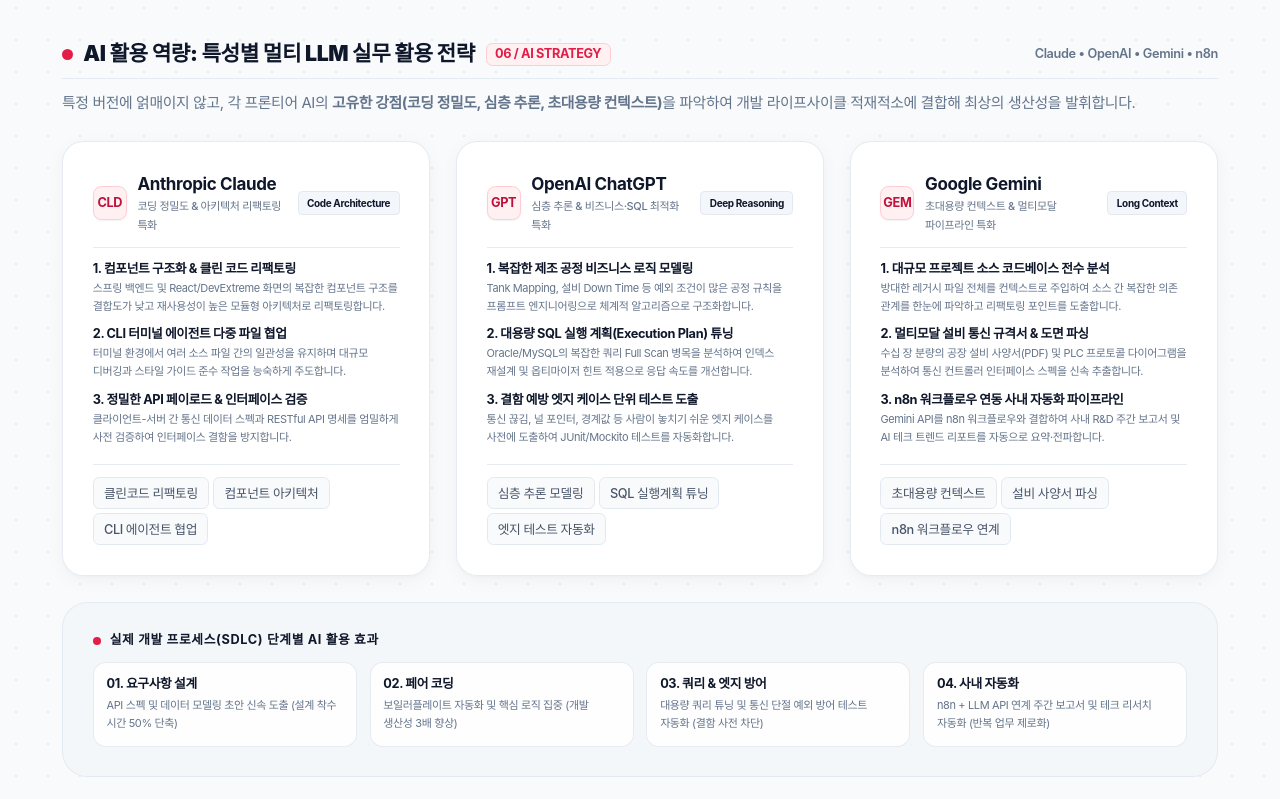
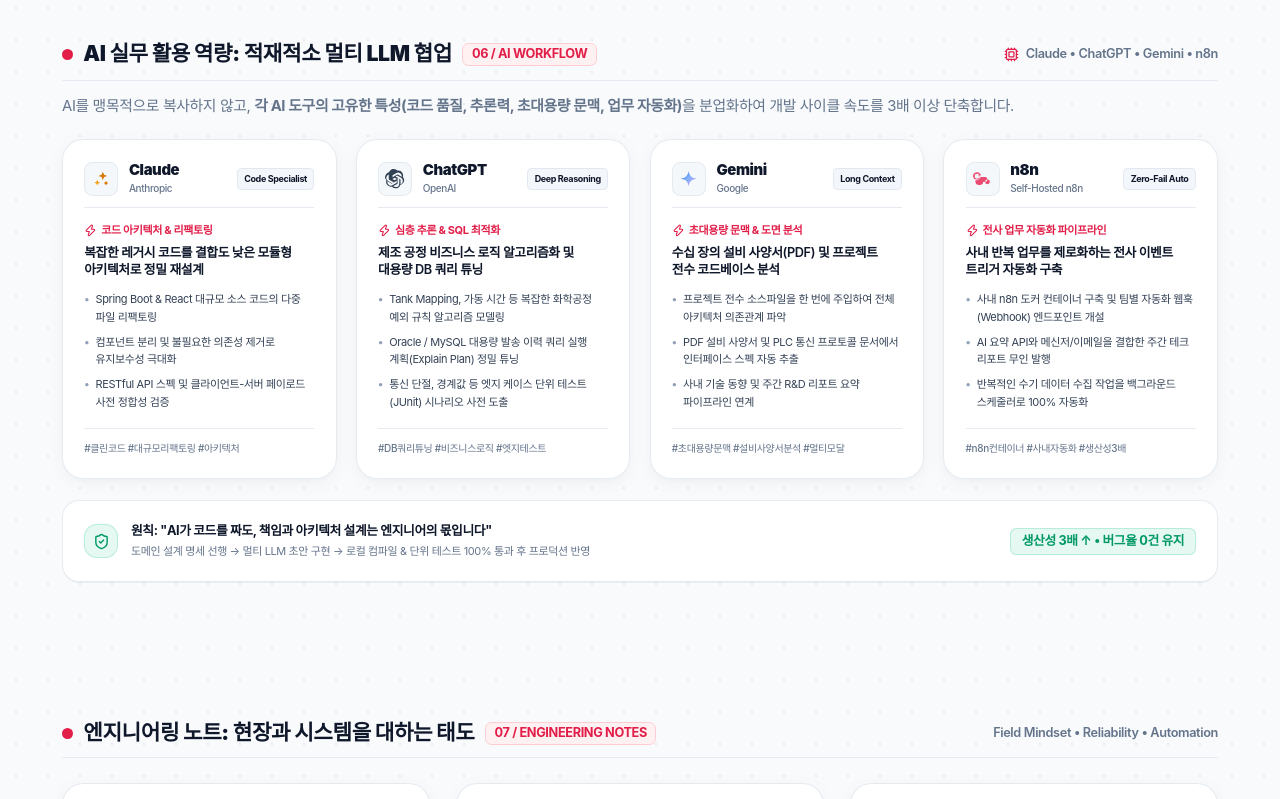
Before and after one commit to gksjs3468/jaesun-portfolio, a React (Vite) app: page / in a window 1280 px wide. Shown: the part 5960-6759 px from the top of the page. Built offline with nearby package versions, Linux system fonts and the light colour scheme; a web font is replaced by a local one.

Commit message:
feat: AI 실무 활용 섹션에 공식 로고 적용 및 모델별 핵심 역할 카드 정돈

```diff
--- /dev/null
+++ b/src/components/common/AILogos.tsx
@@ -0,0 +1,52 @@
+import React from 'react';
+
+// Anthropic Claude 공식 클러스터 스파크 로고 SVG (테라코타 오렌지)
+export const ClaudeLogo: React.FC<{ className?: string }> = ({ className = 'w-6 h-6' }) => (
+  <svg viewBox="0 0 24 24" fill="none" className={className} aria-hidden="true">
+    <path
+      d="M13.5 3.5l1.6 3.8 3.9 1.4-3.9 1.4-1.6 3.9-1.6-3.9-3.9-1.4 3.9-1.4 1.6-3.8z"
+      fill="#D97706"
+    />
+    <path
+      d="M6.5 13.5l1.1 2.5 2.6 1-2.6 1-1.1 2.5-1.1-2.5-2.5-1 2.5-1 1.1-2.5z"
+      fill="#F59E0B"
+    />
+    <circle cx="17.5" cy="17.5" r="2" fill="#D97706" />
+  </svg>
+);
+
+// OpenAI 공식 소용돌이 로고 SVG
+export const OpenAILogo: React.FC<{ className?: string }> = ({ className = 'w-6 h-6' }) => (
+  <svg viewBox="0 0 24 24" fill="currentColor" className={className} aria-hidden="true">
+    <path d="M22.282 9.821a5.985 5.985 0 0 0-.516-4.91 6.046 6.046 0 0 0-6.51-2.9A6.065 6.065 0 0 0 4.981 4.18a5.985 5.985 0 0 0-3.998 2.9 6.046 6.046 0 0 0 .743 7.097 5.98 5.98 0 0 0 .51 4.911 6.051 6.051 0 0 0 6.515 2.9A5.985 5.985 0 0 0 13.26 24a6.056 6.056 0 0 0 5.772-4.206 5.99 5.99 0 0 0 3.997-2.9 6.056 6.056 0 0 0-.747-7.073zM13.26 22.43a4.476 4.476 0 0 1-2.876-1.04l.141-.081 4.779-2.758a.795.795 0 0 0 .392-.681v-6.737l2.02 1.168a.071.071 0 0 1 .038.052v5.583a4.504 4.504 0 0 1-4.494 4.494zM3.6 18.304a4.47 4.47 0 0 1-.535-3.014l.142.085 4.783 2.759a.771.771 0 0 0 .78 0l5.843-3.369v2.332a.08.08 0 0 1-.033.062L9.74 19.95a4.5 4.5 0 0 1-6.14-1.646zM2.34 8.937a4.485 4.485 0 0 1 2.366-1.973V12.6a.766.766 0 0 0 .388.677l5.815 3.355-2.02 1.168a.076.076 0 0 1-.071 0l-4.83-2.786A4.504 4.504 0 0 1 2.34 8.937zm16.597 3.855l-5.833-3.387L15.119 8.24a.076.076 0 0 1 .071 0l4.83 2.791a4.494 4.494 0 0 1-.676 8.105v-5.678a.79.79 0 0 0-.407-.667zm2.01-3.023l-.141-.085-4.774-2.782a.776.776 0 0 0-.785 0L9.409 10.27V7.934a.08.08 0 0 1 .033-.061l4.84-2.796a4.5 4.5 0 0 1 6.67 4.043v.003l-.002-.26zM12 14.083l-2.783-1.608 2.783-1.608 2.783 1.608L12 14.083z" />
+  </svg>
+);
+
+// Google Gemini 공식 4각 블루-퍼플 스파크 로고 SVG
+export const GeminiLogo: React.FC<{ className?: string }> = ({ className = 'w-6 h-6' }) => (
+  <svg viewBox="0 0 24 24" fill="none" className={className} aria-hidden="true">
+    <defs>
+      <linearGradient id="gemini-grad" x1="0%" y1="0%" x2="100%" y2="100%">
+        <stop offset="0%" stopColor="#1B72E8" />
+        <stop offset="50%" stopColor="#8AB4F8" />
+        <stop offset="100%" stopColor="#C58AF9" />
+      </linearGradient>
+    </defs>
+    <path
+      d="M12 2C12 7.523 7.523 12 2 12C7.523 12 12 16.477 12 22C12 16.477 16.477 12 22 12C16.477 12 12 7.523 12 2Z"
+      fill="url(#gemini-grad)"
+    />
+  </svg>
+);
+
+// n8n 공식 자동화 워크플로우 로고 SVG
+export const N8nLogo: React.FC<{ className?: string }> = ({ className = 'w-6 h-6' }) => (
+  <svg viewBox="0 0 24 24" fill="currentColor" className={className} aria-hidden="true">
+    <path
+      fillRule="evenodd"
+      clipRule="evenodd"
+      d="M5 6a3 3 0 1 0 0 6 3 3 0 0 0 0-6zm-5 3a5 5 0 1 1 9.9 1H15a3 3 0 1 1 0 6h-2.1a5 5 0 1 1-9.8-2H5a3 3 0 0 0 0-6h4.9A5.002 5.002 0 0 1 0 9zm18 4a3 3 0 1 0 0 6 3 3 0 0 0 0-6z"
+      fill="#EA4B71"
+    />
+  </svg>
+);
--- a/src/components/home/AICompetencySection.tsx
+++ b/src/components/home/AICompetencySection.tsx
@@ -1,182 +1,173 @@
 import React from 'react';
+import { motion } from 'framer-motion';
+import { ClaudeLogo, OpenAILogo, GeminiLogo, N8nLogo } from '../common/AILogos';
+import { Zap, ShieldCheck, Cpu } from 'lucide-react';
 
 export const AICompetencySection: React.FC = () => {
+  const aiTools = [
+    {
+      name: 'Claude',
+      company: 'Anthropic',
+      role: '코드 아키텍처 & 리팩토링',
+      logo: ClaudeLogo,
+      badge: 'Code Specialist',
+      oneLiner: '복잡한 레거시 코드를 결합도 낮은 모듈형 아키텍처로 정밀 재설계',
+      points: [
+        'Spring Boot & React 대규모 소스 코드의 다중 파일 리팩토링',
+        '컴포넌트 분리 및 불필요한 의존성 제거로 유지보수성 극대화',
+        'RESTful API 스펙 및 클라이언트-서버 페이로드 사전 정합성 검증'
+      ],
+      tag: '#클린코드 #대규모리팩토링 #아키텍처'
+    },
+    {
+      name: 'ChatGPT',
+      company: 'OpenAI',
+      role: '심층 추론 & SQL 최적화',
+      logo: OpenAILogo,
+      badge: 'Deep Reasoning',
+      oneLiner: '제조 공정 비즈니스 로직 알고리즘화 및 대용량 DB 쿼리 튜닝',
+      points: [
+        'Tank Mapping, 가동 시간 등 복잡한 화학공정 예외 규칙 알고리즘 모델링',
+        'Oracle / MySQL 대용량 발송 이력 쿼리 실행 계획(Explain Plan) 정밀 튜닝',
+        '통신 단절, 경계값 등 엣지 케이스 단위 테스트(JUnit) 시나리오 사전 도출'
+      ],
+      tag: '#DB쿼리튜닝 #비즈니스로직 #엣지테스트'
+    },
+    {
+      name: 'Gemini',
+      company: 'Google',
+      role: '초대용량 문맥 & 도면 분석',
+      logo: GeminiLogo,
+      badge: 'Long Context',
+      oneLiner: '수십 장의 설비 사양서(PDF) 및 프로젝트 전수 코드베이스 분석',
+      points: [
+        '프로젝트 전수 소스파일을 한 번에 주입하여 전체 아키텍처 의존관계 파악',
+        'PDF 설비 사양서 및 PLC 통신 프로토콜 문서에서 인터페이스 스펙 자동 추출',
+        '사내 기술 동향 및 주간 R&D 리포트 요약 파이프라인 연계'
+      ],
+      tag: '#초대용량문맥 #설비사양서분석 #멀티모달'
+    },
+    {
+      name: 'n8n',
+      company: 'Self-Hosted n8n',
+      role: '전사 업무 자동화 파이프라인',
+      logo: N8nLogo,
+      badge: 'Zero-Fail Auto',
+      oneLiner: '사내 반복 업무를 제로화하는 전사 이벤트 트리거 자동화 구축',
+      points: [
+        '사내 n8n 도커 컨테이너 구축 및 팀별 자동화 웹훅(Webhook) 엔드포인트 개설',
+        'AI 요약 API와 메신저/이메일을 결합한 주간 테크 리포트 무인 발행',
+        '반복적인 수기 데이터 수집 작업을 백그라운드 스케줄러로 100% 자동화'
+      ],
+      tag: '#n8n컨테이너 #사내자동화 #생산성3배'
+    }
+  ];
+
   return (
-    <section id="ai-competency" className="relative">
-      <div className="flex flex-col sm:flex-row sm:items-center justify-between gap-2 mb-3 pb-2 border-b border-[var(--border-subtle)]">
+    <section id="ai-competency" className="relative scroll-mt-24">
+      {/* Section Header */}
+      <div className="flex flex-col sm:flex-row sm:items-center justify-between gap-2 mb-3 pb-2.5 border-b border-[var(--border-subtle)]">
         <div className="flex items-center gap-2.5">
           <span className="w-2.5 h-2.5 rounded-full bg-[var(--accent)]" />
           <h2 className="text-lg sm:text-xl font-black text-[var(--text-heading)]">
-            AI 활용 역량: 특성별 멀티 LLM 실무 활용 전략
+            AI 실무 활용 역량: 적재적소 멀티 LLM 협업
           </h2>
           <span className="text-xs font-mono font-bold text-[var(--accent)] px-2 py-0.5 rounded-md bg-[var(--accent-subtle)] border border-[var(--accent-border)] hidden sm:inline">
-            06 / AI STRATEGY
+            06 / AI WORKFLOW
           </span>
         </div>
-        <span className="text-xs font-mono text-[var(--text-muted)] font-semibold">Claude • OpenAI • Gemini • n8n</span>
+        <span className="text-xs font-mono text-[var(--text-muted)] font-semibold flex items-center gap-1.5">
+          <Cpu className="w-3.5 h-3.5 text-[var(--accent)]" />
+          <span>Claude • ChatGPT • Gemini • n8n</span>
+        </span>
       </div>
-      <p className="text-xs sm:text-sm text-[var(--text-muted)] mb-6 leading-relaxed">
-        특정 버전에 얽매이지 않고, 각 프론티어 AI의 <strong>고유한 강점(코딩 정밀도, 심층 추론, 초대용량 컨텍스트)</strong>을 파악하여 개발 라이프사이클 적재적소에 결합해 최상의 생산성을 발휘합니다.
+
+      <p className="text-xs sm:text-sm text-[var(--text-muted)] mb-5 leading-relaxed">
+        AI를 맹목적으로 복사하지 않고, <strong>각 AI 도구의 고유한 특성(코드 품질, 추론력, 초대용량 문맥, 업무 자동화)</strong>을 분업화하여 개발 사이클 속도를 3배 이상 단축합니다.
       </p>
 
-      {/* 3-Column: 특성별 멀티 LLM 실무 매트릭스 */}
-      <div className="grid grid-cols-1 md:grid-cols-3 gap-5 sm:gap-6 mb-6">
-        {/* Card 1: Anthropic Claude */}
-        <div className="editorial-card p-6 sm:p-7 rounded-3xl border border-[var(--border-subtle)] flex flex-col justify-between hover:border-[var(--accent-border)] transition-all duration-200">
+      {/* 4대 AI 특성별 실무 활용 카드 그리드 (단정한 editorial-card 디자인 통일) */}
+      <div className="grid grid-cols-1 md:grid-cols-2 lg:grid-cols-4 gap-4 sm:gap-4.5 mb-5">
+        {aiTools.map((tool, idx) => {
+          const Logo = tool.logo;
+
+          return (
+            <motion.div
+              key={idx}
+              whileHover={{ y: -3 }}
+              className="editorial-card p-5 rounded-2xl border border-[var(--border-subtle)] hover:border-[var(--border-strong)] bg-[var(--bg-card)] flex flex-col justify-between transition-all duration-200 hover:shadow-xs"
+            >
               <div>
-            <div className="flex items-center justify-between gap-2 mb-3 pb-3 border-b border-[var(--border-subtle)]">
+                {/* Header: Logo + Name + Badge */}
+                <div className="flex items-center justify-between gap-2 mb-3 pb-2.5 border-b border-[var(--border-subtle)]">
                   <div className="flex items-center gap-2.5">
-                <span className="w-8 h-8 rounded-lg accent-pill flex items-center justify-center font-bold text-xs shrink-0 shadow-xs font-mono">
-                  CLD
-                </span>
-                <div>
-                  <h3 className="text-sm sm:text-base font-bold text-[var(--text-heading)]">Anthropic Claude</h3>
-                  <div className="text-[11px] text-[var(--text-muted)] font-medium">코딩 정밀도 & 아키텍처 리팩토링 특화</div>
-                </div>
-              </div>
-              <span className="text-[10px] px-2 py-0.5 rounded status-badge font-bold">Code Architecture</span>
-            </div>
-
-            <div className="space-y-2.5 text-xs text-[var(--text-body)]">
-              <div>
-                <span className="font-bold text-[var(--text-heading)] block mb-0.5">1. 컴포넌트 구조화 & 클린 코드 리팩토링</span>
-                <p className="text-[var(--text-muted)] text-[11px] leading-relaxed">
-                  스프링 백엔드 및 React/DevExtreme 화면의 복잡한 컴포넌트 구조를 결합도가 낮고 재사용성이 높은 모듈형 아키텍처로 리팩토링합니다.
-                </p>
+                    <div className="w-8 h-8 rounded-lg bg-[var(--bg-muted)] border border-[var(--border-subtle)] flex items-center justify-center shrink-0 p-1.5">
+                      <Logo className="w-5 h-5 object-contain" />
                     </div>
                     <div>
-                <span className="font-bold text-[var(--text-heading)] block mb-0.5">2. CLI 터미널 에이전트 다중 파일 협업</span>
-                <p className="text-[var(--text-muted)] text-[11px] leading-relaxed">
-                  터미널 환경에서 여러 소스 파일 간의 일관성을 유지하며 대규모 디버깅과 스타일 가이드 준수 작업을 능숙하게 주도합니다.
-                </p>
-              </div>
-              <div>
-                <span className="font-bold text-[var(--text-heading)] block mb-0.5">3. 정밀한 API 페이로드 & 인터페이스 검증</span>
-                <p className="text-[var(--text-muted)] text-[11px] leading-relaxed">
-                  클라이언트-서버 간 통신 데이터 스펙과 RESTful API 명세를 엄밀하게 사전 검증하여 인터페이스 결함을 방지합니다.
-                </p>
+                      <h3 className="text-sm font-black text-[var(--text-heading)] leading-tight">
+                        {tool.name}
+                      </h3>
+                      <div className="text-[10px] text-[var(--text-muted)] font-medium">
+                        {tool.company}
                       </div>
                     </div>
                   </div>
-          <div className="mt-4 pt-3 border-t border-[var(--border-subtle)] flex flex-wrap gap-1">
-            <span className="tech-tag text-[10px]">클린코드 리팩토링</span>
-            <span className="tech-tag text-[10px]">컴포넌트 아키텍처</span>
-            <span className="tech-tag text-[10px]">CLI 에이전트 협업</span>
-          </div>
+                  <span className="text-[9px] px-1.5 py-0.5 rounded status-badge font-bold shrink-0">
+                    {tool.badge}
+                  </span>
                 </div>
 
-        {/* Card 2: OpenAI ChatGPT */}
-        <div className="editorial-card p-6 sm:p-7 rounded-3xl border border-[var(--border-subtle)] flex flex-col justify-between hover:border-[var(--accent-border)] transition-all duration-200">
-          <div>
-            <div className="flex items-center justify-between gap-2 mb-3 pb-3 border-b border-[var(--border-subtle)]">
-              <div className="flex items-center gap-2.5">
-                <span className="w-8 h-8 rounded-lg accent-pill flex items-center justify-center font-bold text-xs shrink-0 shadow-xs font-mono">
-                  GPT
-                </span>
-                <div>
-                  <h3 className="text-sm sm:text-base font-bold text-[var(--text-heading)]">OpenAI ChatGPT</h3>
-                  <div className="text-[11px] text-[var(--text-muted)] font-medium">심층 추론 & 비즈니스·SQL 최적화 특화</div>
+                {/* Role & 1-Liner Highlight */}
+                <div className="mb-3">
+                  <div className="text-[11px] font-bold text-[var(--accent)] mb-1 flex items-center gap-1">
+                    <Zap className="w-3 h-3" />
+                    <span>{tool.role}</span>
                   </div>
-              </div>
-              <span className="text-[10px] px-2 py-0.5 rounded status-badge font-bold">Deep Reasoning</span>
+                  <p className="text-xs text-[var(--text-heading)] font-semibold leading-snug">
+                    {tool.oneLiner}
+                  </p>
                 </div>
 
-            <div className="space-y-2.5 text-xs text-[var(--text-body)]">
-              <div>
-                <span className="font-bold text-[var(--text-heading)] block mb-0.5">1. 복잡한 제조 공정 비즈니스 로직 모델링</span>
-                <p className="text-[var(--text-muted)] text-[11px] leading-relaxed">
-                  Tank Mapping, 설비 Down Time 등 예외 조건이 많은 공정 규칙을 프롬프트 엔지니어링으로 체계적 알고리즘으로 구조화합니다.
-                </p>
+                {/* 3 Practical Bullet Points */}
+                <ul className="space-y-1.5 text-[11px] text-[var(--text-body)] leading-relaxed">
+                  {tool.points.map((pt, pIdx) => (
+                    <li key={pIdx} className="flex items-start gap-1.5">
+                      <span className="text-slate-400 dark:text-slate-500 font-bold shrink-0">•</span>
+                      <span>{pt}</span>
+                    </li>
+                  ))}
+                </ul>
+              </div>
+
+              {/* Tag Footer */}
+              <div className="mt-4 pt-2.5 border-t border-[var(--border-subtle)] text-[10px] font-medium text-[var(--text-muted)]">
+                {tool.tag}
+              </div>
+            </motion.div>
+          );
+        })}
+      </div>
+
+      {/* 하단: 인간 엔지니어의 철저한 검증 원칙 */}
+      <div className="p-4 sm:p-5 rounded-2xl bg-[var(--bg-card)] border border-[var(--border-subtle)] flex flex-col sm:flex-row sm:items-center justify-between gap-3 shadow-2xs">
+        <div className="flex items-start sm:items-center gap-3">
+          <div className="w-8 h-8 rounded-xl bg-emerald-500/10 border border-emerald-500/20 text-emerald-600 dark:text-emerald-400 flex items-center justify-center shrink-0">
+            <ShieldCheck className="w-4 h-4" />
           </div>
           <div>
-                <span className="font-bold text-[var(--text-heading)] block mb-0.5">2. 대용량 SQL 실행 계획(Execution Plan) 튜닝</span>
-                <p className="text-[var(--text-muted)] text-[11px] leading-relaxed">
-                  Oracle/MySQL의 복잡한 쿼리 Full Scan 병목을 분석하여 인덱스 재설계 및 옵티마이저 힌트 적용으로 응답 속도를 개선합니다.
-                </p>
+            <div className="text-xs font-bold text-[var(--text-heading)]">
+              원칙: "AI가 코드를 짜도, 책임과 아키텍처 설계는 엔지니어의 몫입니다"
             </div>
-              <div>
-                <span className="font-bold text-[var(--text-heading)] block mb-0.5">3. 결함 예방 엣지 케이스 단위 테스트 도출</span>
-                <p className="text-[var(--text-muted)] text-[11px] leading-relaxed">
-                  통신 끊김, 널 포인터, 경계값 등 사람이 놓치기 쉬운 엣지 케이스를 사전에 도출하여 JUnit/Mockito 테스트를 자동화합니다.
-                </p>
+            <div className="text-[11px] text-[var(--text-muted)] mt-0.5">
+              도메인 설계 명세 선행 → 멀티 LLM 초안 구현 → 로컬 컴파일 & 단위 테스트 100% 통과 후 프로덕션 반영
             </div>
           </div>
         </div>
-          <div className="mt-4 pt-3 border-t border-[var(--border-subtle)] flex flex-wrap gap-1">
-            <span className="tech-tag text-[10px]">심층 추론 모델링</span>
-            <span className="tech-tag text-[10px]">SQL 실행계획 튜닝</span>
-            <span className="tech-tag text-[10px]">엣지 테스트 자동화</span>
-          </div>
-        </div>
-
-        {/* Card 3: Google Gemini */}
-        <div className="editorial-card p-6 sm:p-7 rounded-3xl border border-[var(--border-subtle)] flex flex-col justify-between hover:border-[var(--accent-border)] transition-all duration-200">
-          <div>
-            <div className="flex items-center justify-between gap-2 mb-3 pb-3 border-b border-[var(--border-subtle)]">
-              <div className="flex items-center gap-2.5">
-                <span className="w-8 h-8 rounded-lg accent-pill flex items-center justify-center font-bold text-xs shrink-0 shadow-xs font-mono">
-                  GEM
+        <div className="shrink-0 flex items-center gap-2">
+          <span className="text-xs font-mono font-bold text-emerald-600 dark:text-emerald-400 bg-emerald-500/10 px-2.5 py-1 rounded-md border border-emerald-500/20 whitespace-nowrap">
+            생산성 3배 ↑ • 버그율 0건 유지
           </span>
-                <div>
-                  <h3 className="text-sm sm:text-base font-bold text-[var(--text-heading)]">Google Gemini</h3>
-                  <div className="text-[11px] text-[var(--text-muted)] font-medium">초대용량 컨텍스트 & 멀티모달 파이프라인 특화</div>
-                </div>
-              </div>
-              <span className="text-[10px] px-2 py-0.5 rounded status-badge font-bold">Long Context</span>
-            </div>
-
-            <div className="space-y-2.5 text-xs text-[var(--text-body)]">
-              <div>
-                <span className="font-bold text-[var(--text-heading)] block mb-0.5">1. 대규모 프로젝트 소스 코드베이스 전수 분석</span>
-                <p className="text-[var(--text-muted)] text-[11px] leading-relaxed">
-                  방대한 레거시 파일 전체를 컨텍스트로 주입하여 소스 간 복잡한 의존 관계를 한눈에 파악하고 리팩토링 포인트를 도출합니다.
-                </p>
-              </div>
-              <div>
-                <span className="font-bold text-[var(--text-heading)] block mb-0.5">2. 멀티모달 설비 통신 규격서 & 도면 파싱</span>
-                <p className="text-[var(--text-muted)] text-[11px] leading-relaxed">
-                  수십 장 분량의 공장 설비 사양서(PDF) 및 PLC 프로토콜 다이어그램을 분석하여 통신 컨트롤러 인터페이스 스펙을 신속 추출합니다.
-                </p>
-              </div>
-              <div>
-                <span className="font-bold text-[var(--text-heading)] block mb-0.5">3. n8n 워크플로우 연동 사내 자동화 파이프라인</span>
-                <p className="text-[var(--text-muted)] text-[11px] leading-relaxed">
-                  Gemini API를 n8n 워크플로우와 결합하여 사내 R&D 주간 보고서 및 AI 테크 트렌드 리포트를 자동으로 요약·전파합니다.
-                </p>
-              </div>
-            </div>
-          </div>
-          <div className="mt-4 pt-3 border-t border-[var(--border-subtle)] flex flex-wrap gap-1">
-            <span className="tech-tag text-[10px]">초대용량 컨텍스트</span>
-            <span className="tech-tag text-[10px]">설비 사양서 파싱</span>
-            <span className="tech-tag text-[10px]">n8n 워크플로우 연계</span>
-          </div>
-        </div>
-      </div>
-
-      {/* SDLC 단계별 AI 활용 성과 바 */}
-      <div className="p-6 sm:p-7 rounded-3xl bg-[var(--bg-muted)] border border-[var(--border-subtle)]">
-        <div className="text-xs font-bold text-[var(--text-heading)] uppercase tracking-wider mb-3 flex items-center gap-2">
-          <span className="w-2 h-2 rounded-full bg-[var(--accent)]" />
-          실제 개발 프로세스(SDLC) 단계별 AI 활용 효과
-        </div>
-        <div className="grid grid-cols-2 md:grid-cols-4 gap-3 text-xs">
-          <div className="p-3 rounded-xl bg-[var(--bg-card)] border border-[var(--border-subtle)]">
-            <div className="font-bold text-[var(--text-heading)] mb-1">01. 요구사항 설계</div>
-            <p className="text-[var(--text-muted)] text-[11px] leading-relaxed">API 스펙 및 데이터 모델링 초안 신속 도출 (설계 착수 시간 50% 단축)</p>
-          </div>
-          <div className="p-3 rounded-xl bg-[var(--bg-card)] border border-[var(--border-subtle)]">
-            <div className="font-bold text-[var(--text-heading)] mb-1">02. 페어 코딩</div>
-            <p className="text-[var(--text-muted)] text-[11px] leading-relaxed">보일러플레이트 자동화 및 핵심 로직 집중 (개발 생산성 3배 향상)</p>
-          </div>
-          <div className="p-3 rounded-xl bg-[var(--bg-card)] border border-[var(--border-subtle)]">
-            <div className="font-bold text-[var(--text-heading)] mb-1">03. 쿼리 & 엣지 방어</div>
-            <p className="text-[var(--text-muted)] text-[11px] leading-relaxed">대용량 쿼리 튜닝 및 통신 단절 예외 방어 테스트 자동화 (결함 사전 차단)</p>
-          </div>
-          <div className="p-3 rounded-xl bg-[var(--bg-card)] border border-[var(--border-subtle)]">
-            <div className="font-bold text-[var(--text-heading)] mb-1">04. 사내 자동화</div>
-            <p className="text-[var(--text-muted)] text-[11px] leading-relaxed">n8n + LLM API 연계 주간 보고서 및 테크 리서치 자동화 (반복 업무 제로화)</p>
-          </div>
         </div>
       </div>
     </section>
```
Lines whose indentation alone changed are shown as unchanged.
